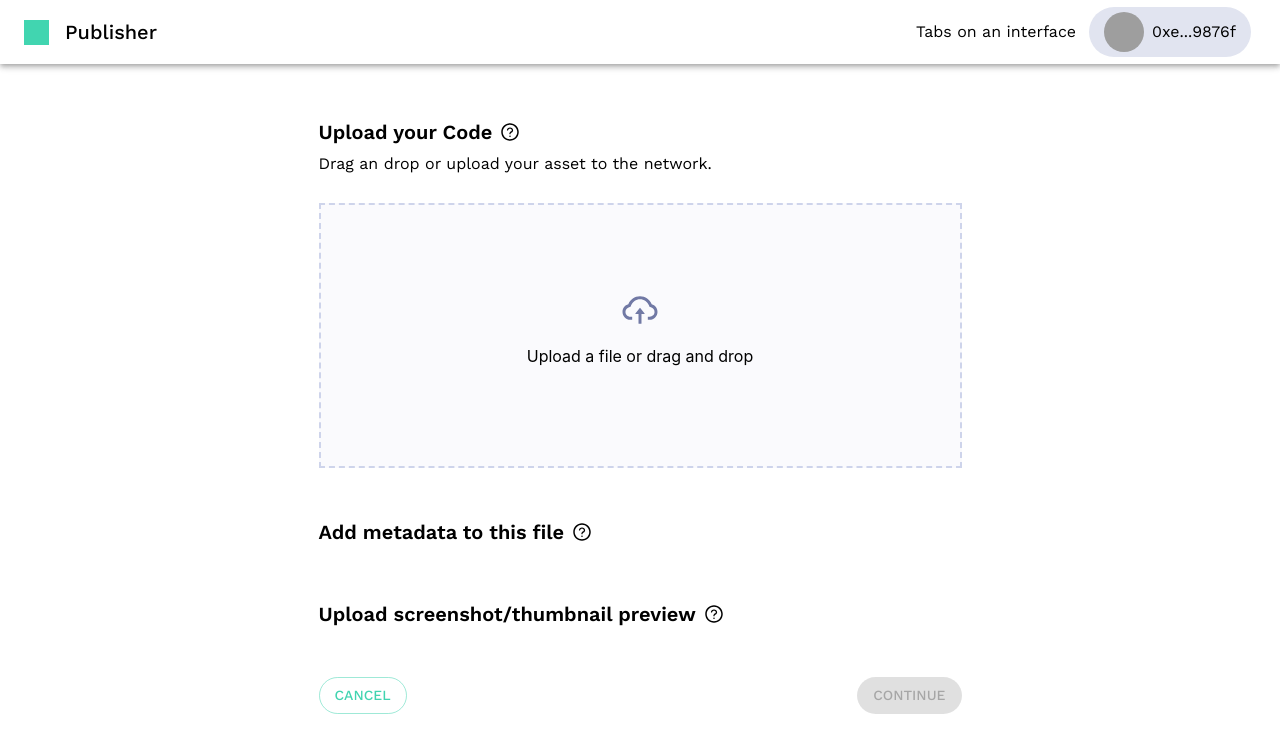
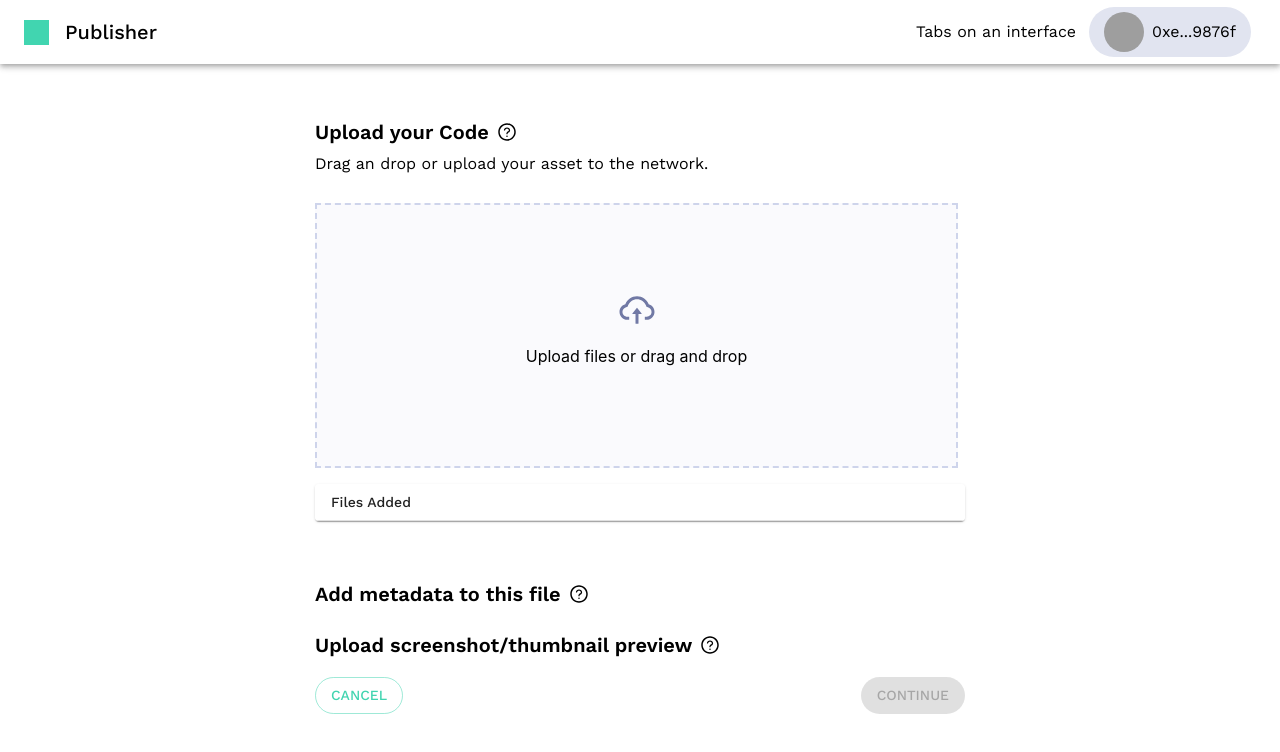
Before and after one commit to 2CPublisher/2CPublisher, a React (Create React App) app: page / in a window 1280 px wide. Shown: the top 752 px of the page. Built offline with nearby package versions, Linux system fonts and the light colour scheme; grey boxes are pictures that could not be loaded.

Commit message:
List of files and upload implemented

```diff
--- a/package.json
+++ b/package.json
@@ -23,7 +23,7 @@
     "react-scripts": "4.0.3",
     "typescript": "^4.1.2",
     "web-vitals": "^1.0.1",
-    "web3.storage": "^3.2.0"
+    "web3.storage": "3.1.0"
   },
   "scripts": {
     "start": "react-scripts start",
--- /dev/null
+++ b/src/components/FilesTable/index.tsx
@@ -0,0 +1,50 @@
+import * as React from "react"
+import Table from "@material-ui/core/Table"
+import TableBody from "@material-ui/core/TableBody"
+import TableCell from "@material-ui/core/TableCell"
+import TableContainer from "@material-ui/core/TableContainer"
+import TableHead from "@material-ui/core/TableHead"
+import TableRow from "@material-ui/core/TableRow"
+import Paper from "@material-ui/core/Paper"
+
+type FilesTableProps = {
+  files: File[]
+}
+
+export default function FilesTable({ files }: FilesTableProps) {
+  return (
+    <TableContainer
+      component={Paper}
+      sx={{ marginTop: 2, marginBottom: 5, maxHeight: 300 }}
+    >
+      <Table
+        sx={{ minWidth: 650 }}
+        size="small"
+        aria-label="Files added"
+        stickyHeader
+      >
+        <TableHead>
+          <TableRow>
+            <TableCell>Files Added</TableCell>
+            <TableCell></TableCell>
+          </TableRow>
+        </TableHead>
+        <TableBody>
+          {files.map((file: File) => (
+            <TableRow
+              key={file.name}
+              sx={{ "&:last-child td, &:last-child th": { border: 0 } }}
+            >
+              <TableCell component="th" scope="row">
+                {file.name}
+              </TableCell>
+              <TableCell component="th" scope="row">
+                {file.size} bytes
+              </TableCell>
+            </TableRow>
+          ))}
+        </TableBody>
+      </Table>
+    </TableContainer>
+  )
+}
--- a/src/pages/Home/Home.tsx
+++ b/src/pages/Home/Home.tsx
@@ -1,13 +1,19 @@
-import { useCallback } from "react"
+import { useCallback, useState } from "react"
 import MainLayout from "../../components/Layout"
 import { useDropzone } from "react-dropzone"
 import Typography from "@material-ui/core/Typography"
 import { ButtonStyled } from "../../components/Button"
 import { AiOutlineCloudUpload } from "react-icons/ai"
 import Label from "../../components/Label"
+import FilesTable from "../../components/FilesTable"
+import { Web3Uploader } from "../../utils/web3-uploader"
 import "./Home.css"
 
 import styled from "@emotion/styled"
+
+type UploadFileZoneProps = {
+  hasElements: boolean
+}
 
 const HomeContainer = styled.div`
   display: flex;
@@ -22,7 +28,8 @@ const UploadFileZone = styled.div`
   justify-content: center;
   align-items: center;
   width: 639px;
-  height: 261px;
+  height: ${(props: UploadFileZoneProps) =>
+    props.hasElements ? "100px" : "261px"};
   background: #fafafd;
   border: 2px dashed #ced4eb;
   margin-top: 25px;
@@ -40,10 +47,27 @@ const ButtonsContainer = styled.div`
 `
 
 function Home() {
+  const [filesAdded, setFilesAdded] = useState<any>([])
+
   const onDrop = useCallback((acceptedFiles) => {
-    // Do something with the files
+    setFilesAdded((filesAdded: any) => [...filesAdded, ...acceptedFiles])
   }, [])
+
+  const handleUpload = async () => {
+    const uploader = new Web3Uploader()
+
+    console.log(
+      "🚀 ~ file: Home.tsx ~ line 60 ~ handleUpload ~ filesAdded",
+      filesAdded
+    )
+    await uploader.storeFiles(filesAdded)
+
+    // Progress storage (probably not needed)
+    uploader.storeWithProgress(filesAdded)
+  }
+
   const { getRootProps, getInputProps, isDragActive } = useDropzone({ onDrop })
+  const hasElements = filesAdded.length > 0
 
   return (
     <MainLayout>
@@ -56,7 +80,7 @@ function Home() {
           <Typography variant="subtitle1" component="div">
             Drag an drop or upload your asset to the network.
           </Typography>
-          <UploadFileZone {...getRootProps()}>
+          <UploadFileZone {...getRootProps()} hasElements={hasElements}>
             <input {...getInputProps()} />
             {isDragActive ? (
               <p>Drop the files here ...</p>
@@ -65,10 +89,11 @@ function Home() {
                 <AiOutlineCloudUpload
                   style={{ width: 40, height: 40, color: "#7179A5" }}
                 />
-                <p>Upload a file or drag and drop</p>
+                <p>Upload {hasElements && "more"} files or drag and drop</p>
               </div>
             )}
           </UploadFileZone>
+          <FilesTable files={filesAdded} />
         </div>
         <Label
           text="Add metadata to this file"
@@ -80,7 +105,11 @@ function Home() {
         />
         <ButtonsContainer>
           <ButtonStyled variant="outlined">Cancel</ButtonStyled>
-          <ButtonStyled variant="contained" disabled>
+          <ButtonStyled
+            variant="contained"
+            disabled={!hasElements}
+            onClick={handleUpload}
+          >
             Continue
           </ButtonStyled>
         </ButtonsContainer>
--- a/src/utils/web3-uploader.ts
+++ b/src/utils/web3-uploader.ts
@@ -1,5 +1,4 @@
-import process from 'process';
-import { Web3Storage } from 'web3.storage';
+import { Web3Storage } from 'web3.storage/dist/bundle.esm.min.js';
 export class Web3Uploader {
   private token: string | undefined = '';
   private storage: Web3Storage;
--- a/tsconfig.json
+++ b/tsconfig.json
@@ -18,7 +18,8 @@
     "resolveJsonModule": true,
     "isolatedModules": true,
     "noEmit": true,
-    "jsx": "react-jsx"
+    "jsx": "react-jsx",
+    "noImplicitAny": false
   },
   "include": [
     "src"
```
Also changed, not shown: 1 other file (tests, documents, lock files or other folders).
